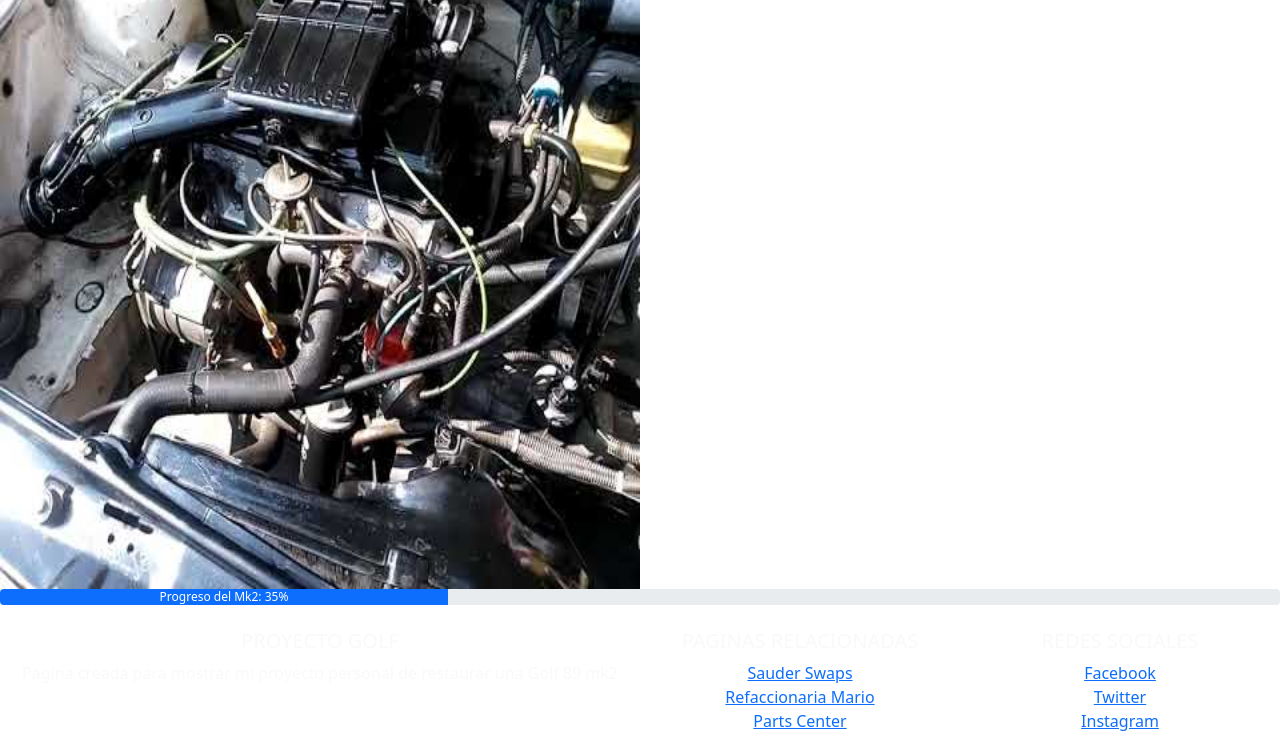
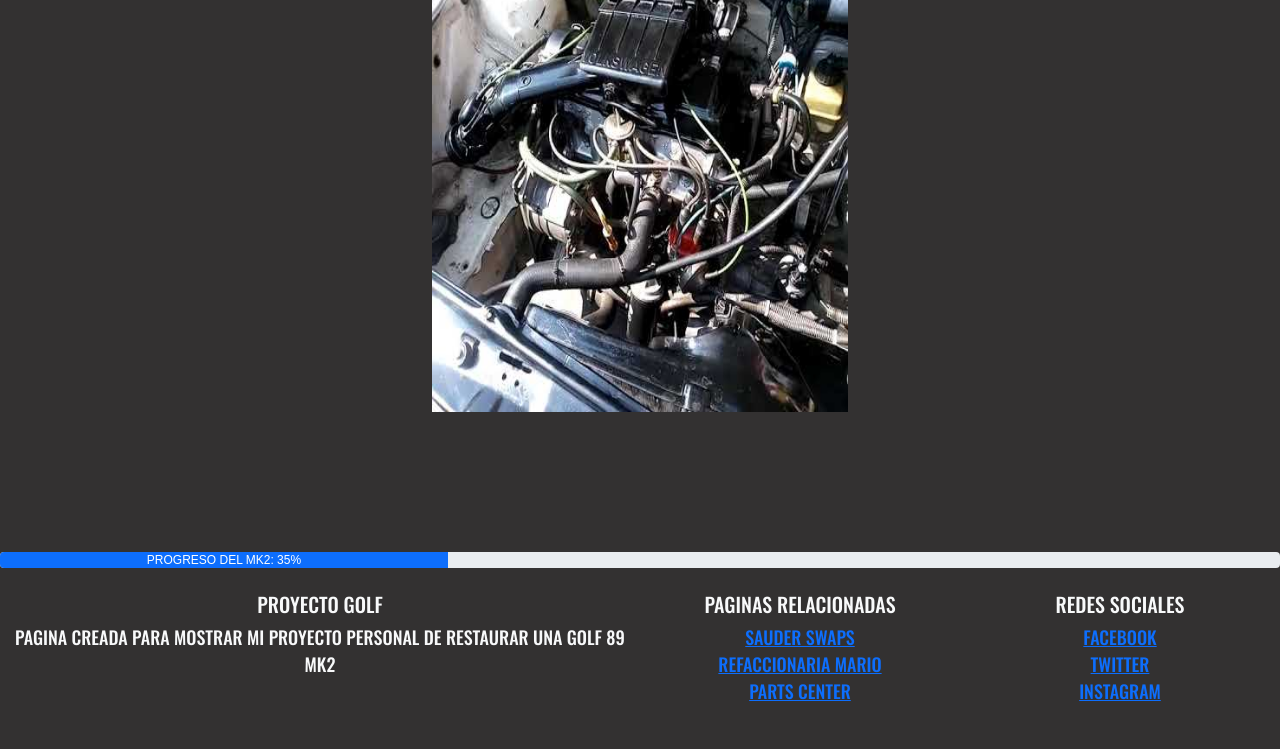
Before and after one commit to Reygarza92/Proyecto-Golfmk2, a website: page motor.html in a window 1280 px wide. Shown: the part 157-906 px from the top of the page. After the commit the page ends 878 px from the top, so only its background shows below. Drawn offline with nearby package versions, Linux system fonts and the light colour scheme; the site is published under a folder, as on GitHub Pages, so addresses that start at the root find nothing.

Commit message:
Update motor.html

```diff
--- a/motor.html
+++ b/motor.html
@@ -12,7 +12,7 @@
     <link rel="preconnect" href="https://fonts.gstatic.com" crossorigin>
     <link href="https://fonts.googleapis.com/css2?family=Oswald:wght@500&display=swap" rel="stylesheet">
     <link href="https://cdn.jsdelivr.net/npm/bootstrap@5.1.3/dist/css/bootstrap.min.css" rel="stylesheet" integrity="sha384-1BmE4kWBq78iYhFldvKuhfTAU6auU8tT94WrHftjDbrCEXSU1oBoqyl2QvZ6jIW3" crossorigin="anonymous">
-    <link rel="stylesheet" href="/scss/estilo.css">
+    <link rel="stylesheet" href="scss/estilo.css">
   </head>
 <body>
   <header>
```
